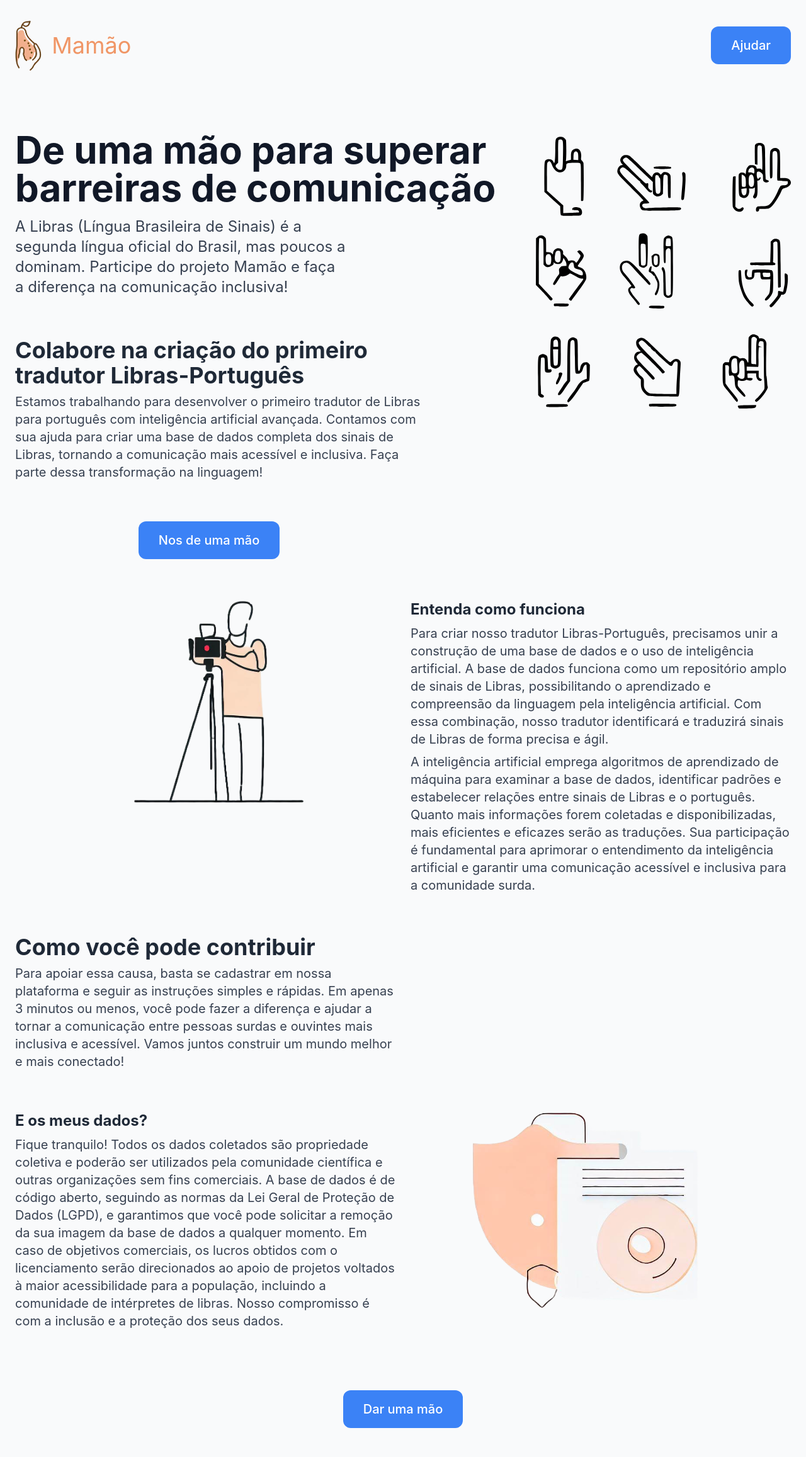
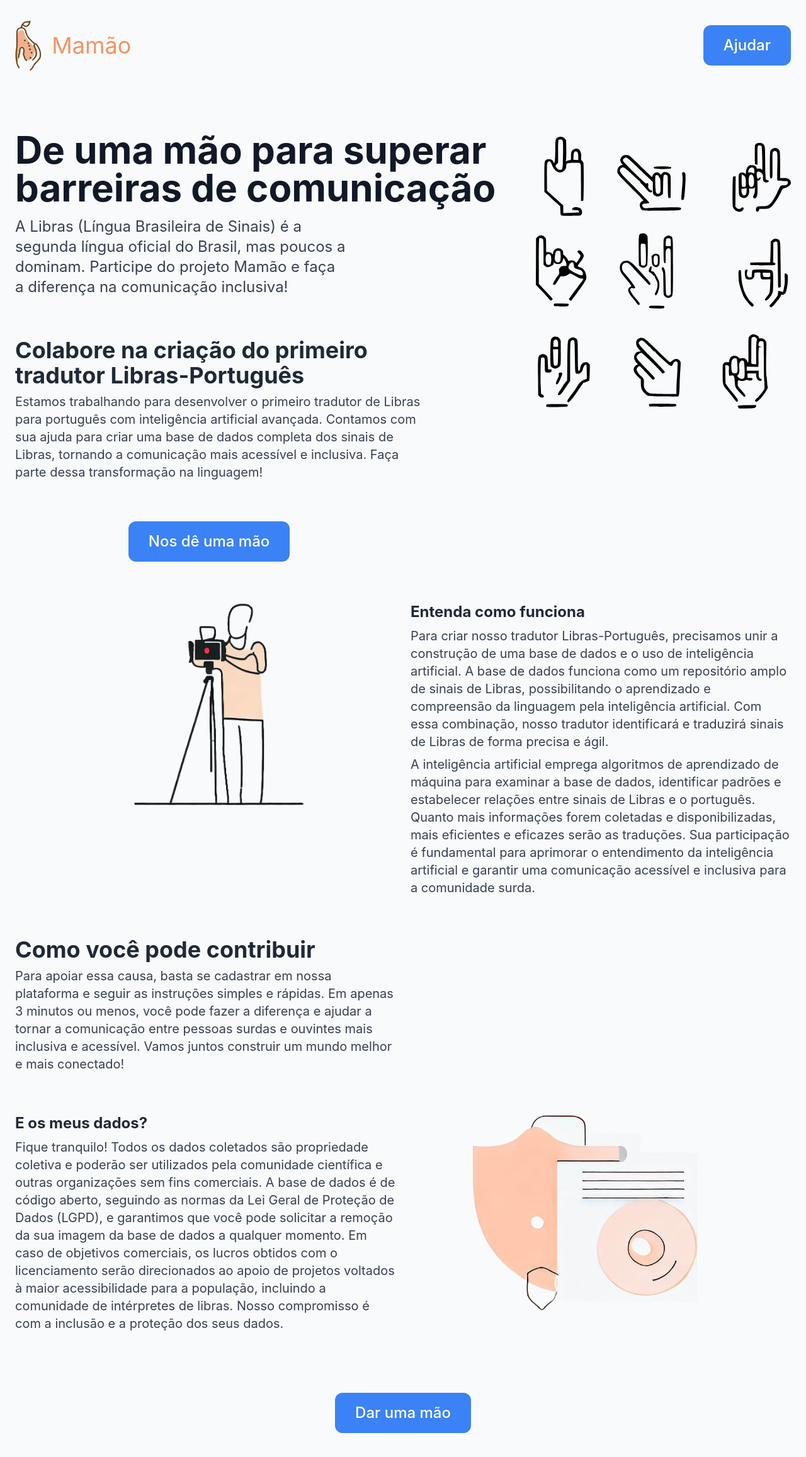
Before and after one commit to folhascadentes/mamao-landpage, a React (Create React App) app: page / in a window 1280 px wide. Shown: the top 2314 px of the page at 63% size. Built offline with nearby package versions, Linux system fonts and the light colour scheme.

Commit message:
ui(): increase button font size

```diff
--- a/src/App.js
+++ b/src/App.js
@@ -15,7 +15,7 @@ function App() {
                             <p className="text-4xl" style={{ color: "#f09666" }}>Mamão</p>
                         </a>
                         <div className="flex">
-                            <button className="bg-blue-500 hover:bg-blue-700 text-white py-4 px-8 rounded-xl text-xl font-medium">Ajudar</button>
+                            <button className="bg-blue-500 hover:bg-blue-700 text-white py-4 px-8 rounded-xl text-2xl font-medium">Ajudar</button>
                         </div>
                     </div>
                 </nav>
@@ -56,7 +56,7 @@ function App() {
             </header>
             <main className="container flex flex-col mx-auto px-6">
                 <div className="flex justify-center md:w-1/2">
-                    <button className="bg-blue-500 hover:bg-blue-700 text-white py-4 px-8 rounded-xl text-xl font-medium">Nos de uma
+                    <button className="bg-blue-500 hover:bg-blue-700 text-white py-4 px-8 rounded-xl text-2xl font-medium">Nos dê uma
                         mão</button>
                 </div>
                 <section className="flex flex-col md:flex-row py-16 md:pl-6 flex justify-end">
@@ -119,7 +119,7 @@ function App() {
                     </div>
                 </section>
                 <div className="flex justify-center mt-16">
-                    <button className="bg-blue-500 hover:bg-blue-700 text-white py-4 px-8 rounded-xl text-xl font-medium">Dar uma
+                    <button className="bg-blue-500 hover:bg-blue-700 text-white py-4 px-8 rounded-xl text-2xl font-medium">Dar uma
                         mão</button>
                 </div>
             </main>
```
